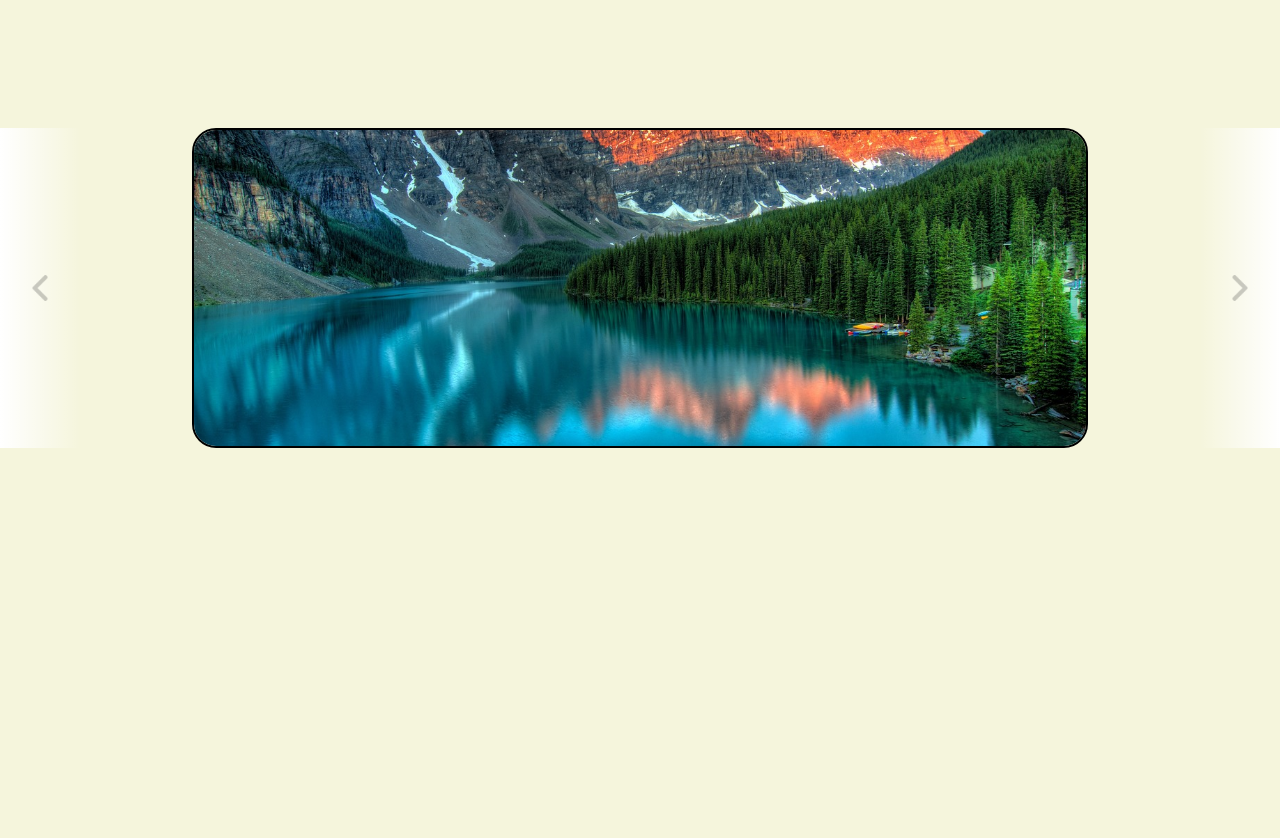
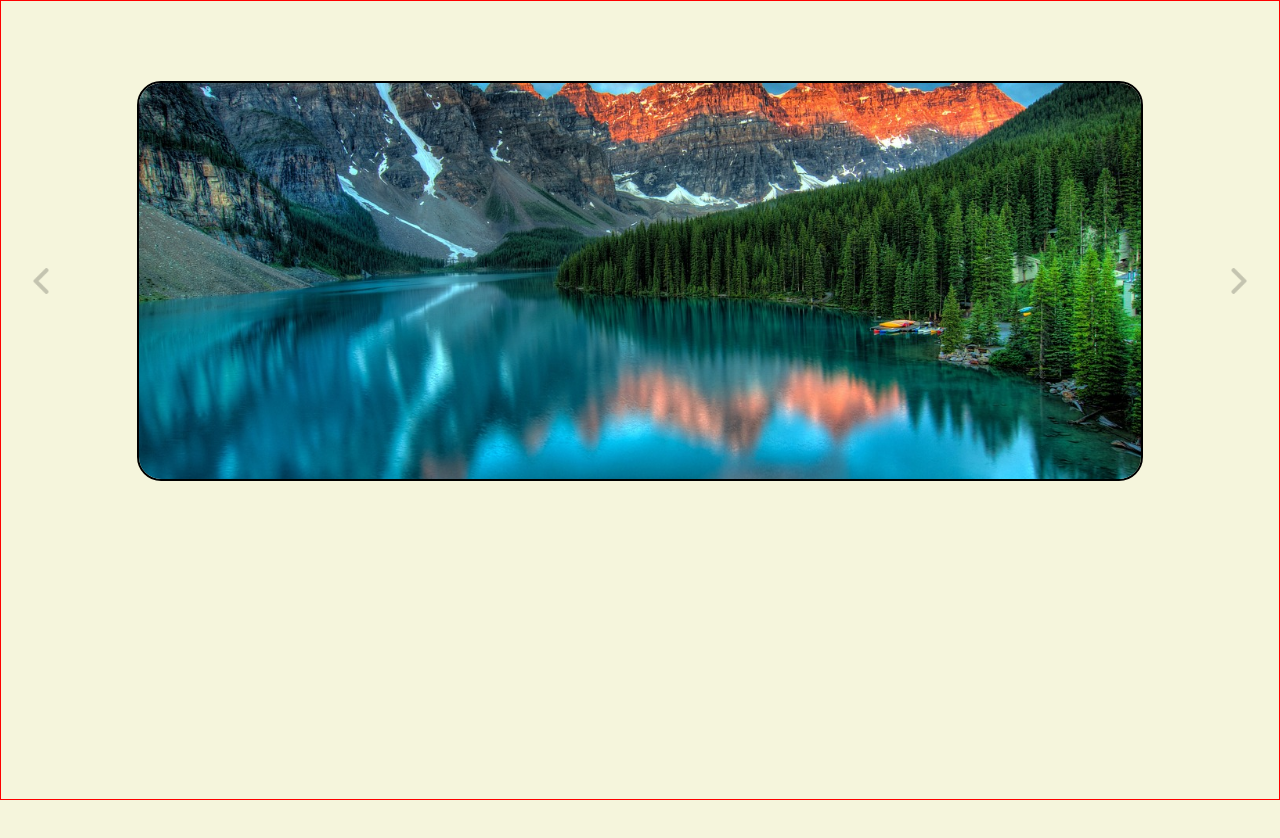
Before and after one commit to GabeDiniz/experience-carousel, a plain HTML site: page index.html in a window 1280 px wide. After the commit the page ends 800 px from the top, so only its background shows below. Drawn offline with Linux system fonts and the light colour scheme.

Commit message:
Fix: styling issues

```diff
--- a/style.css
+++ b/style.css
@@ -10,17 +10,16 @@ body {
     display: flex;
     flex-wrap: nowrap;
     align-items: stretch;
-    margin-top: 8rem;
 
-    /* border: red 1px solid; */
+    border: red 1px solid;
 }
 body > * {
-    height: 40vh;
+    margin-top: 5rem;
+    height: 50vh;
 }
 
 .product-container {
     flex-grow: 1;
-    width: 80vw;
     display: grid;
     place-items: center;
     overflow: hidden;
@@ -34,7 +33,7 @@ body > * {
 }
 
 .product-card {
-    width: 80%;
+    width: 90%;
     height: 100%;
     position: absolute;
     transition: transform 300ms ease-out;
@@ -99,7 +98,7 @@ body > * {
     display: flex;
     justify-content: center;
     align-items: center;
-    background: linear-gradient(270deg, rgba(255, 255, 255, 0) 0%, #fff 100%);
+    background: rgba(255, 255, 255, 0) 0%;
     cursor: pointer;
     z-index: 9;
     /* border: purple 1px solid; */
```
